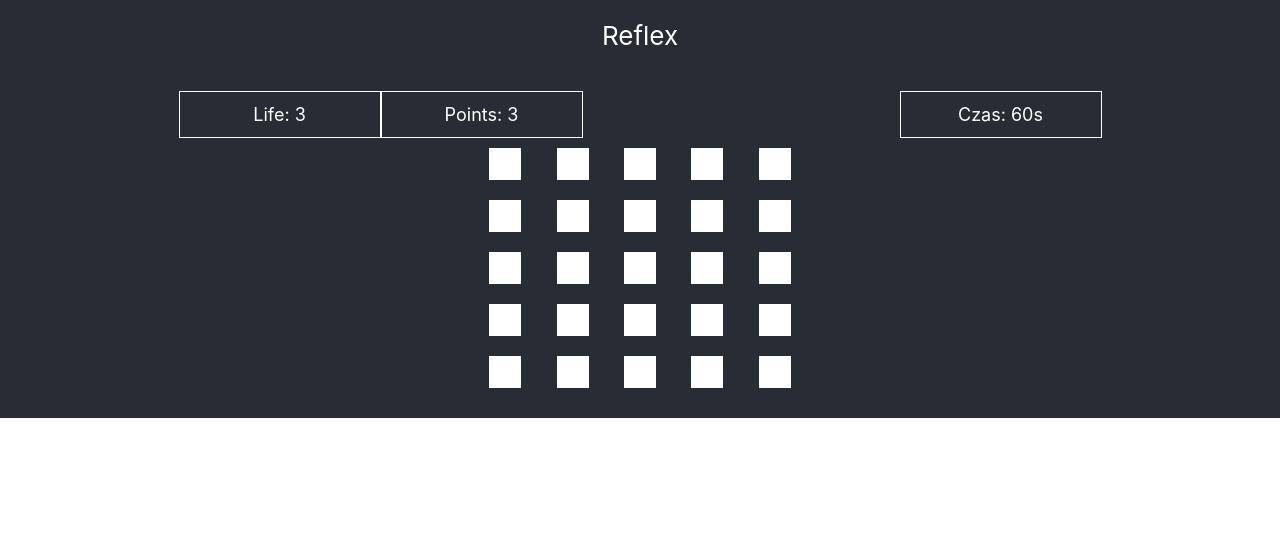
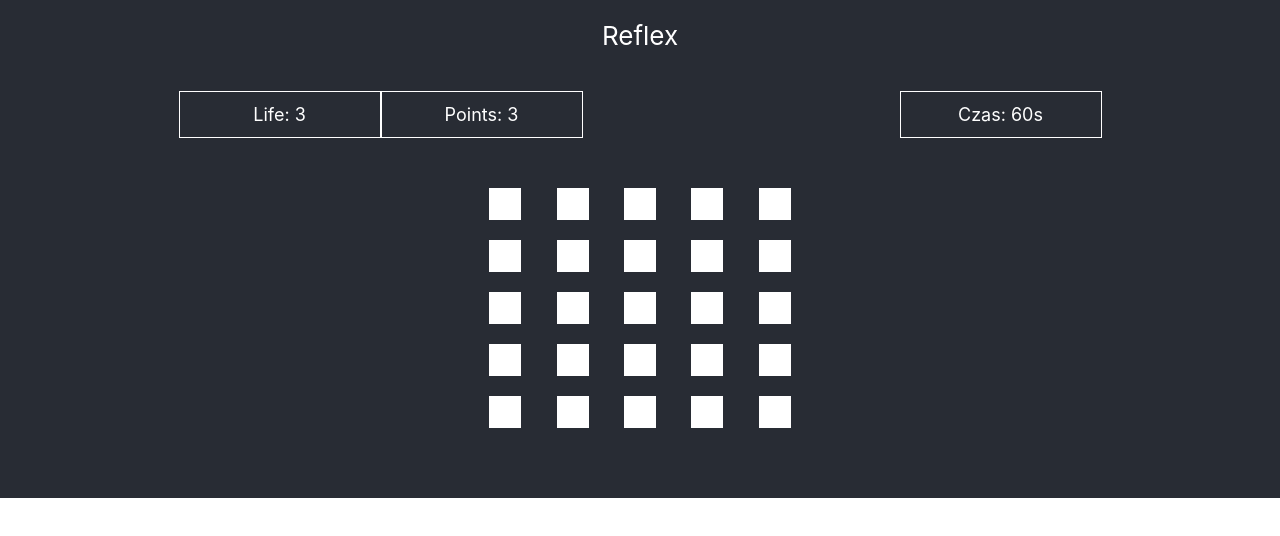
Before and after one commit to CreinTechnology/crein-reflex-game, a React (Create React App) app: page / in a window 1280 px wide. Shown: the top 536 px of the page. Built offline with nearby package versions, Linux system fonts and the light colour scheme.

Commit message:
style: add padding to the row wrapper

```diff
--- a/src/App.tsx
+++ b/src/App.tsx
@@ -43,9 +43,11 @@ const App = () => {
         <div className="App-box">{displayTimer()}</div>
       </div>
 
-      <RenderRow rowNumber={5}>
-        <GridView />
-      </RenderRow>
+      <div className="row-wrapper">
+        <RenderRow rowNumber={5}>
+          <GridView />
+        </RenderRow>
+      </div>
     </div>
   );
 };
--- a/src/components/gridViewStyles.css
+++ b/src/components/gridViewStyles.css
@@ -5,6 +5,11 @@
   justify-content: space-evenly;
   align-items: center;
   padding: 10px;
+}
+
+.row-wrapper {
+  padding-top: 40px;
+  padding-bottom: 40px;
 }
 
 .row-element {
```
